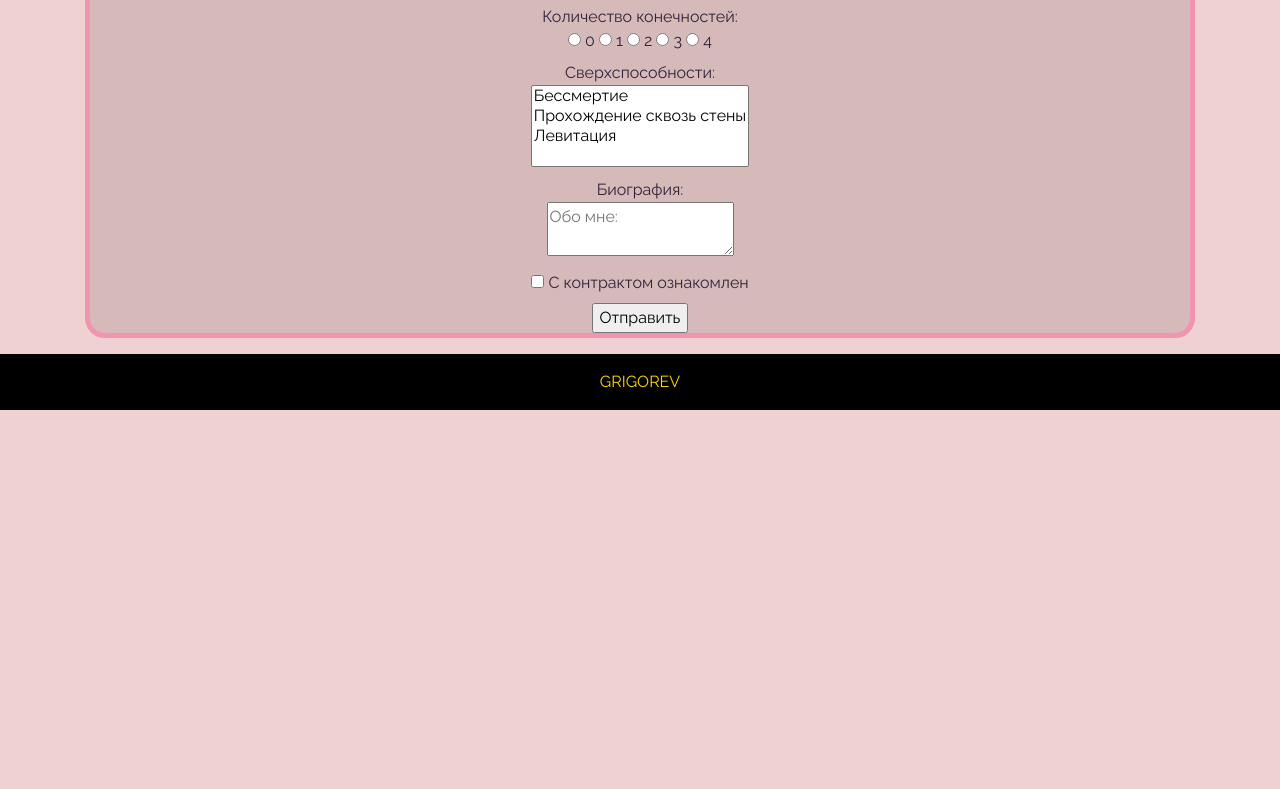
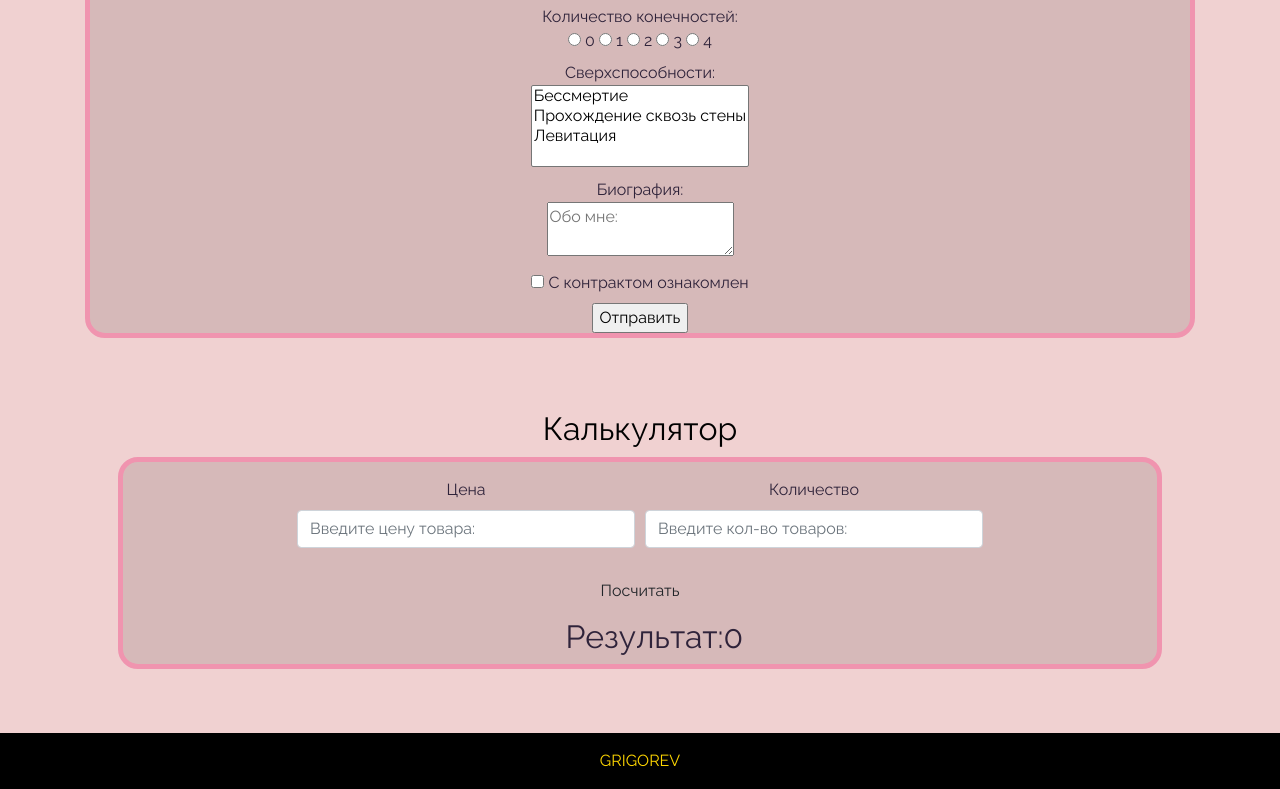
Before and after one commit to KtifPMI/dz5, a plain HTML site: page index.html in a window 1280 px wide. Shown: the part 1689-2478 px from the top of the page. Before the commit the page ends 2099 px from the top, so only its background shows below. Drawn offline with nearby package versions, Linux system fonts and the light colour scheme; a script that the page names is missing.

Commit message:
Update index.html

```diff
--- a/index.html
+++ b/index.html
@@ -2,7 +2,7 @@
 <html lang="en">
 <head>
     <meta charset = "UTF-8">
-    <title>Kuzmenko</title>
+    <title>GRIGoREV</title>
     <meta name="viewport" content="width=device-width, initial-scale=1, shrink-to-fit=no">
     <link rel="stylesheet" href="https://stackpath.bootstrapcdn.com/bootstrap/4.5.0/css/bootstrap.min.css" integrity="sha384-9aIt2nRpC12Uk9gS9baDl411NQApFmC26EwAOH8WgZl5MYYxFfc+NcPb1dKGj7Sk" crossorigin="anonymous">
     <link rel="stylesheet" href="style.css">
@@ -193,6 +193,30 @@
 
     </main>
 
+ <div class="container mt-4 mainBorder order-3 order-sm-3 order-md3 py-md-5 px-md-5 text-center">
+      <h2 class="col text-center">Калькулятор</h2>
+      <form class="calc">
+        <div class="form-row">
+          <div class="col-md-2"></div>
+          <div class=" col-sm-12 col-md-4 mt-sm-3 mt-md-auto">
+          <label class="mt-3" id="inputPrice" >Цена</label>
+          <input class="form-control" onkeyup="checkParams()" id="price" type="text" name="field-name" placeholder="Введите цену товара:" autocomplete="off" >
+          </div>
+          <div class="col-sm-12 col-md-4 ">
+          <label class="mt-3" id="inputCount" >Количество</label>
+          <input class="form-control" onkeyup="checkParams()" id="n" type="text" name="field-name" placeholder="Введите кол-во товаров:" autocomplete="off" >
+          </div>
+        </div>
+        <div class="container col-9 mt-4">
+          <button class="form-control btn active" type="button" id="submit" onclick="calc()" >Посчитать</button>
+          <div class="container row mt-2">
+            <div class="col-5"></div>
+            <h2 class="resultCalc">Результат: </h2>
+            <h2 class="resultCalc" id="result"> 0</h2>
+          </div>
+        </div>
+       </form>
+      </div>
 
     <footer>
     <div class="container-fluid mt-3">
@@ -206,6 +230,6 @@
      <script src="https://code.jquery.com/jquery-3.5.1.slim.min.js" integrity="sha384-DfXdz2htPH0lsSSs5nCTpuj/zy4C+OGpamoFVy38MVBnE+IbbVYUew+OrCXaRkfj" crossorigin="anonymous"></script>
     <script src="https://cdn.jsdelivr.net/npm/popper.js@1.16.0/dist/umd/popper.min.js" integrity="sha384-Q6E9RHvbIyZFJoft+2mJbHaEWldlvI9IOYy5n3zV9zzTtmI3UksdQRVvoxMfooAo" crossorigin="anonymous"></script>
     <script src="https://stackpath.bootstrapcdn.com/bootstrap/4.5.0/js/bootstrap.min.js" integrity="sha384-OgVRvuATP1z7JjHLkuOU7Xw704+h835Lr+6QL9UvYjZE3Ipu6Tp75j7Bh/kR0JKI" crossorigin="anonymous"></script>
-    <script src="calc.js"></script>
+    <script src="calc2.js"></script>
 </body>
 </html>
```
